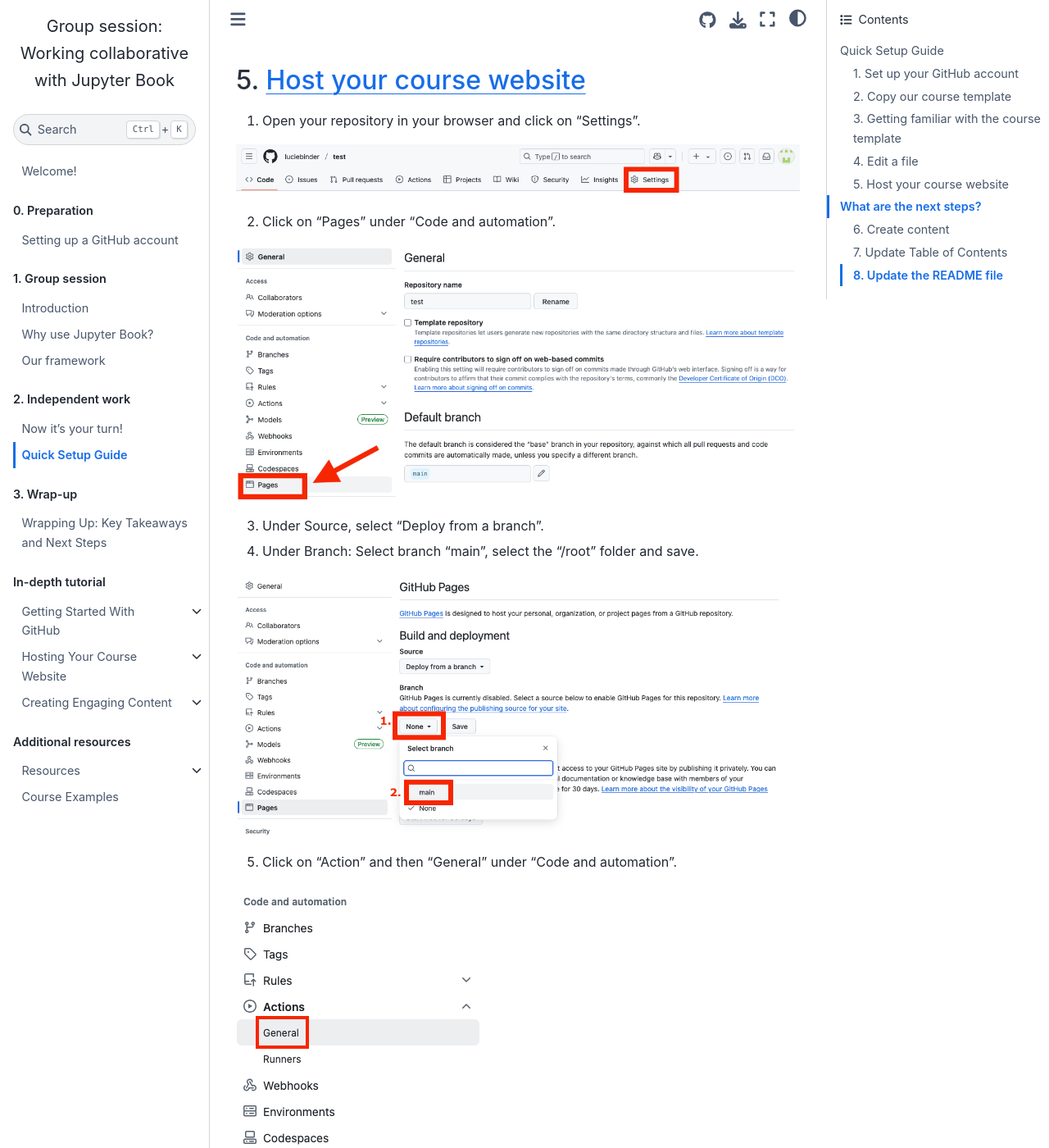
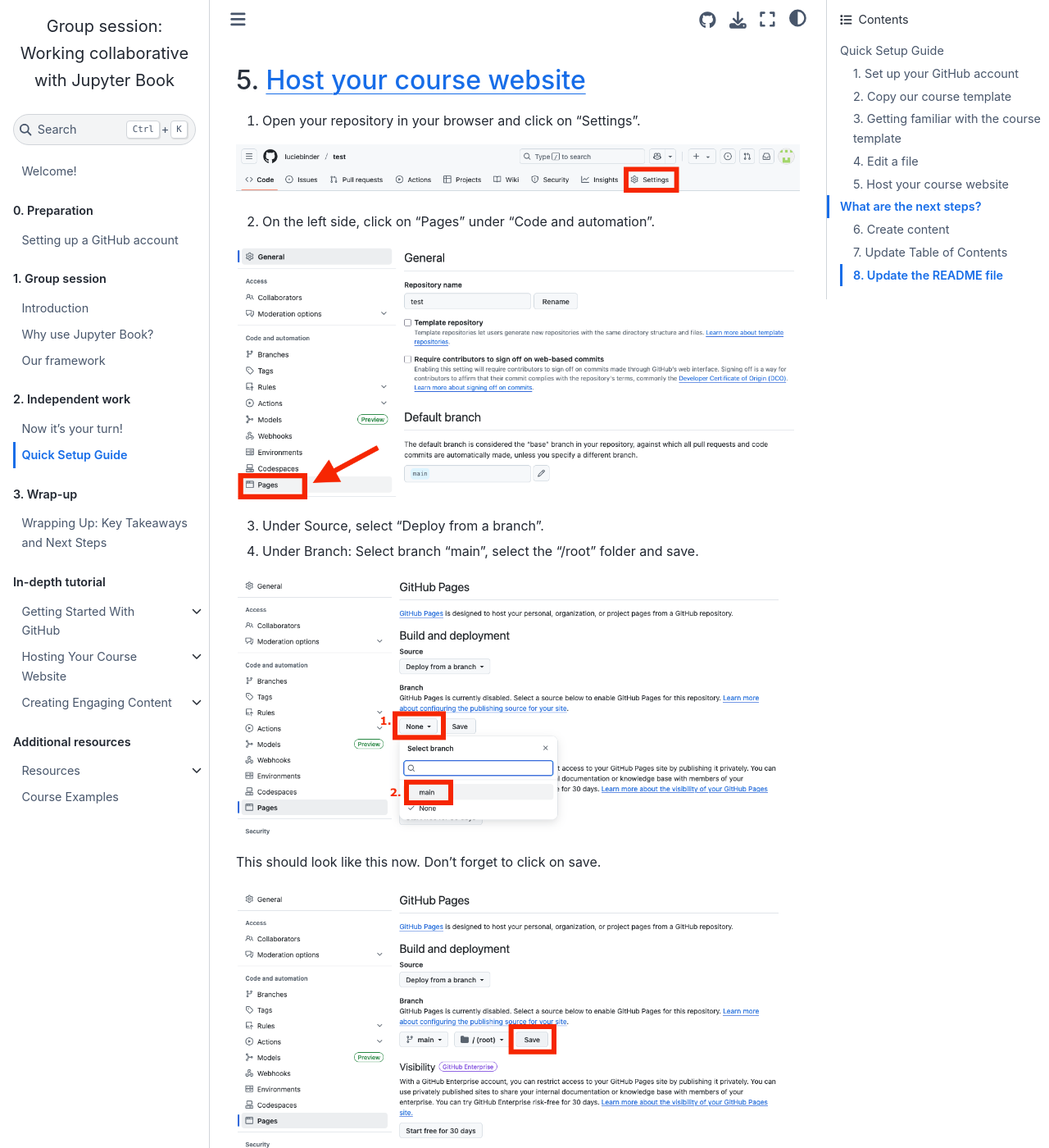
Before and after one commit to luciebinder/ws-openness-2025, a Jupyter Book: the page built from content/4_additional/quick_tutorial_ws.md, in a window 1280 px wide and 1400 px high, scrolled down 3570 px. Shown: the whole window at 82% size. Built offline with Jupyter Book 1.0.4 settings and Sphinx 7.4.7 and the Sphinx Book theme 1.1.4, drawn with Linux system fonts in a browser that asks for light colours.

Commit message:
Update quick_tutorial_ws.md

```diff
--- a/content/4_additional/quick_tutorial_ws.md
+++ b/content/4_additional/quick_tutorial_ws.md
@@ -61,7 +61,7 @@
 
 ![Image of the tab where the word "Settings" is located on the far right](../../static/settings.png)
 
-2. Click on "Pages" under "Code and automation".
+2. On the left side, click on "Pages" under "Code and automation".
 
 ![Image of the menu on the left side.](../../static/pages.png)
 
@@ -70,6 +70,10 @@
 4. Under Branch: Select branch “main”, select the “/root” folder and save.
 
 ![Image of the settings under Branch.](../../static/branch.png)
+
+This should look like this now. Don't forget to click on save.
+
+![Image of the settings under Branch.](../../static/save-branch.png)
 
 5. Click on "Action" and then "General" under "Code and automation".
 
```
